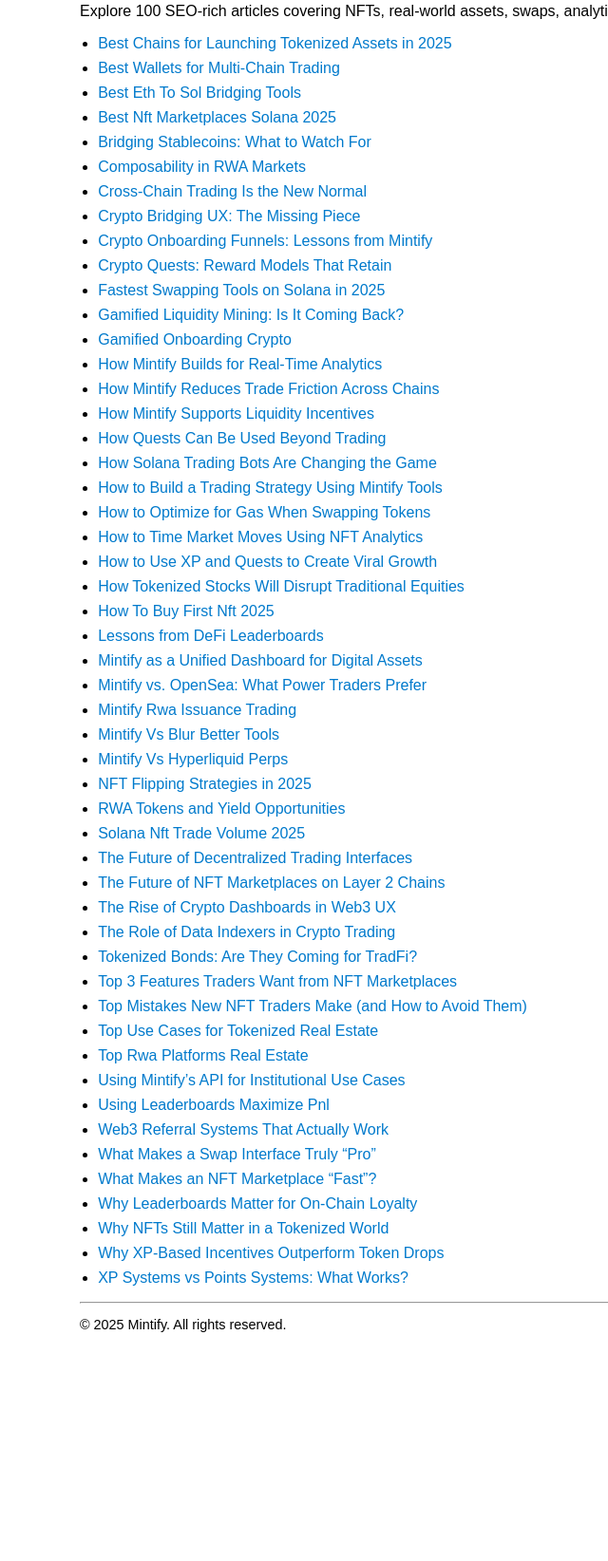
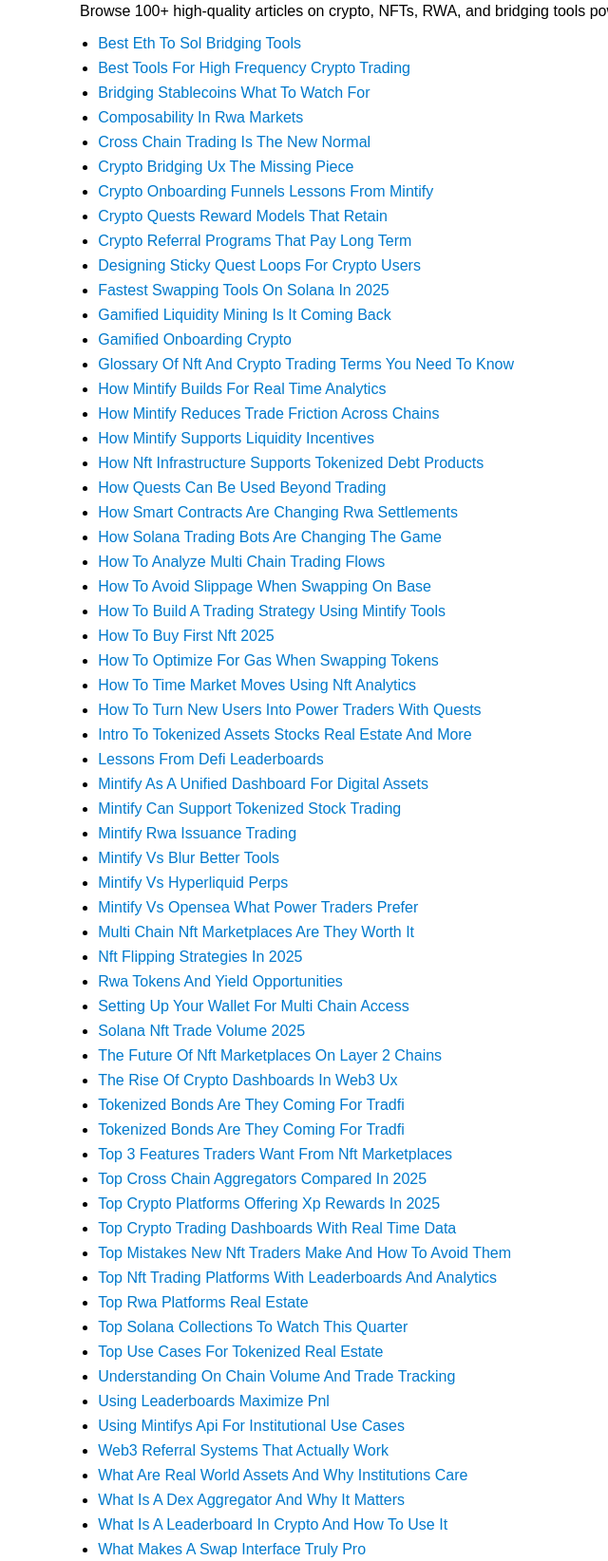
Before and after one commit to xqcaccount/mintifyxyz2, a plain HTML site: page index.html in a window 1280 px wide. Shown: the part 109-1753 px from the top of the page at 95% size, without its empty margins (156-796 px from the left). Before the commit the page ends 1559 px from the top, so only its background shows below. Drawn offline with Linux system fonts and the light colour scheme.

Commit message:
Full rebuild: index with all SEO article titles

```diff
--- a/index.html
+++ b/index.html
@@ -14,59 +14,77 @@
 </head>
 <body>
   <h1>Mintify SEO Article Hub</h1>
-  <p>Explore 100 SEO-rich articles covering NFTs, real-world assets, swaps, analytics, and more. Powered by <a href="https://mintify.com" target="_blank">Mintify</a>.</p>
+  <p>Browse 100+ high-quality articles on crypto, NFTs, RWA, and bridging tools powered by <a href="https://mintify.com" target="_blank">Mintify</a>.</p>
   <ul>
-    <li><a href="posts/best-chains-for-launching-tokenized-assets-in-2025.md">Best Chains for Launching Tokenized Assets in 2025</a></li>
-    <li><a href="posts/best-wallets-for-multi-chain-trading.md">Best Wallets for Multi-Chain Trading</a></li>
     <li><a href="posts/best-eth-to-sol-bridging-tools.md">Best Eth To Sol Bridging Tools</a></li>
-    <li><a href="posts/best-nft-marketplaces-solana-2025.md">Best Nft Marketplaces Solana 2025</a></li>
-    <li><a href="posts/bridging-stablecoins-what-to-watch-for.md">Bridging Stablecoins: What to Watch For</a></li>
-    <li><a href="posts/composability-in-rwa-markets.md">Composability in RWA Markets</a></li>
-    <li><a href="posts/cross-chain-trading-is-the-new-normal.md">Cross-Chain Trading Is the New Normal</a></li>
-    <li><a href="posts/crypto-bridging-ux-the-missing-piece.md">Crypto Bridging UX: The Missing Piece</a></li>
-    <li><a href="posts/crypto-onboarding-funnels-lessons-from-mintify.md">Crypto Onboarding Funnels: Lessons from Mintify</a></li>
-    <li><a href="posts/crypto-quests-reward-models-that-retain.md">Crypto Quests: Reward Models That Retain</a></li>
-    <li><a href="posts/fastest-swapping-tools-on-solana-in-2025.md">Fastest Swapping Tools on Solana in 2025</a></li>
-    <li><a href="posts/gamified-liquidity-mining-is-it-coming-back.md">Gamified Liquidity Mining: Is It Coming Back?</a></li>
+    <li><a href="posts/best-tools-for-high-frequency-crypto-trading.md">Best Tools For High Frequency Crypto Trading</a></li>
+    <li><a href="posts/bridging-stablecoins-what-to-watch-for.md">Bridging Stablecoins What To Watch For</a></li>
+    <li><a href="posts/composability-in-rwa-markets.md">Composability In Rwa Markets</a></li>
+    <li><a href="posts/cross-chain-trading-is-the-new-normal.md">Cross Chain Trading Is The New Normal</a></li>
+    <li><a href="posts/crypto-bridging-ux-the-missing-piece.md">Crypto Bridging Ux The Missing Piece</a></li>
+    <li><a href="posts/crypto-onboarding-funnels-lessons-from-mintify.md">Crypto Onboarding Funnels Lessons From Mintify</a></li>
+    <li><a href="posts/crypto-quests-reward-models-that-retain.md">Crypto Quests Reward Models That Retain</a></li>
+    <li><a href="posts/crypto-referral-programs-that-pay-long-term.md">Crypto Referral Programs That Pay Long Term</a></li>
+    <li><a href="posts/designing-sticky-quest-loops-for-crypto-users.md">Designing Sticky Quest Loops For Crypto Users</a></li>
+    <li><a href="posts/fastest-swapping-tools-on-solana-in-2025.md">Fastest Swapping Tools On Solana In 2025</a></li>
+    <li><a href="posts/gamified-liquidity-mining-is-it-coming-back.md">Gamified Liquidity Mining Is It Coming Back</a></li>
     <li><a href="posts/gamified-onboarding-crypto.md">Gamified Onboarding Crypto</a></li>
-    <li><a href="posts/how-mintify-builds-for-real-time-analytics.md">How Mintify Builds for Real-Time Analytics</a></li>
+    <li><a href="posts/glossary-of-nft-and-crypto-trading-terms-you-need-to-know.md">Glossary Of Nft And Crypto Trading Terms You Need To Know</a></li>
+    <li><a href="posts/how-mintify-builds-for-real-time-analytics.md">How Mintify Builds For Real Time Analytics</a></li>
     <li><a href="posts/how-mintify-reduces-trade-friction-across-chains.md">How Mintify Reduces Trade Friction Across Chains</a></li>
     <li><a href="posts/how-mintify-supports-liquidity-incentives.md">How Mintify Supports Liquidity Incentives</a></li>
+    <li><a href="posts/how-nft-infrastructure-supports-tokenized-debt-products.md">How Nft Infrastructure Supports Tokenized Debt Products</a></li>
     <li><a href="posts/how-quests-can-be-used-beyond-trading.md">How Quests Can Be Used Beyond Trading</a></li>
-    <li><a href="posts/how-solana-trading-bots-are-changing-the-game.md">How Solana Trading Bots Are Changing the Game</a></li>
-    <li><a href="posts/how-to-build-a-trading-strategy-using-mintify-tools.md">How to Build a Trading Strategy Using Mintify Tools</a></li>
-    <li><a href="posts/how-to-optimize-for-gas-when-swapping-tokens.md">How to Optimize for Gas When Swapping Tokens</a></li>
-    <li><a href="posts/how-to-time-market-moves-using-nft-analytics.md">How to Time Market Moves Using NFT Analytics</a></li>
-    <li><a href="posts/how-to-use-xp-and-quests-to-create-viral-growth.md">How to Use XP and Quests to Create Viral Growth</a></li>
-    <li><a href="posts/how-tokenized-stocks-will-disrupt-traditional-equities.md">How Tokenized Stocks Will Disrupt Traditional Equities</a></li>
+    <li><a href="posts/how-smart-contracts-are-changing-rwa-settlements.md">How Smart Contracts Are Changing Rwa Settlements</a></li>
+    <li><a href="posts/how-solana-trading-bots-are-changing-the-game.md">How Solana Trading Bots Are Changing The Game</a></li>
+    <li><a href="posts/how-to-analyze-multi-chain-trading-flows.md">How To Analyze Multi Chain Trading Flows</a></li>
+    <li><a href="posts/how-to-avoid-slippage-when-swapping-on-base.md">How To Avoid Slippage When Swapping On Base</a></li>
+    <li><a href="posts/how-to-build-a-trading-strategy-using-mintify-tools.md">How To Build A Trading Strategy Using Mintify Tools</a></li>
     <li><a href="posts/how-to-buy-first-nft-2025.md">How To Buy First Nft 2025</a></li>
-    <li><a href="posts/lessons-from-defi-leaderboards.md">Lessons from DeFi Leaderboards</a></li>
-    <li><a href="posts/mintify-as-a-unified-dashboard-for-digital-assets.md">Mintify as a Unified Dashboard for Digital Assets</a></li>
-    <li><a href="posts/mintify-vs-opensea-what-power-traders-prefer.md">Mintify vs. OpenSea: What Power Traders Prefer</a></li>
+    <li><a href="posts/how-to-optimize-for-gas-when-swapping-tokens.md">How To Optimize For Gas When Swapping Tokens</a></li>
+    <li><a href="posts/how-to-time-market-moves-using-nft-analytics.md">How To Time Market Moves Using Nft Analytics</a></li>
+    <li><a href="posts/how-to-turn-new-users-into-power-traders-with-quests.md">How To Turn New Users Into Power Traders With Quests</a></li>
+    <li><a href="posts/intro-to-tokenized-assets-stocks-real-estate-and-more.md">Intro To Tokenized Assets Stocks Real Estate And More</a></li>
+    <li><a href="posts/lessons-from-defi-leaderboards.md">Lessons From Defi Leaderboards</a></li>
+    <li><a href="posts/mintify-as-a-unified-dashboard-for-digital-assets.md">Mintify As A Unified Dashboard For Digital Assets</a></li>
+    <li><a href="posts/mintify-can-support-tokenized-stock-trading.md">Mintify Can Support Tokenized Stock Trading</a></li>
     <li><a href="posts/mintify-rwa-issuance-trading.md">Mintify Rwa Issuance Trading</a></li>
     <li><a href="posts/mintify-vs-blur-better-tools.md">Mintify Vs Blur Better Tools</a></li>
     <li><a href="posts/mintify-vs-hyperliquid-perps.md">Mintify Vs Hyperliquid Perps</a></li>
-    <li><a href="posts/nft-flipping-strategies-in-2025.md">NFT Flipping Strategies in 2025</a></li>
-    <li><a href="posts/rwa-tokens-and-yield-opportunities.md">RWA Tokens and Yield Opportunities</a></li>
+    <li><a href="posts/mintify-vs-opensea-what-power-traders-prefer.md">Mintify Vs Opensea What Power Traders Prefer</a></li>
+    <li><a href="posts/multi-chain-nft-marketplaces-are-they-worth-it.md">Multi Chain Nft Marketplaces Are They Worth It</a></li>
+    <li><a href="posts/nft-flipping-strategies-in-2025.md">Nft Flipping Strategies In 2025</a></li>
+    <li><a href="posts/rwa-tokens-and-yield-opportunities.md">Rwa Tokens And Yield Opportunities</a></li>
+    <li><a href="posts/setting-up-your-wallet-for-multi-chain-access.md">Setting Up Your Wallet For Multi Chain Access</a></li>
     <li><a href="posts/solana-nft-trade-volume-2025.md">Solana Nft Trade Volume 2025</a></li>
-    <li><a href="posts/the-future-of-decentralized-trading-interfaces.md">The Future of Decentralized Trading Interfaces</a></li>
-    <li><a href="posts/the-future-of-nft-marketplaces-on-layer-2-chains.md">The Future of NFT Marketplaces on Layer 2 Chains</a></li>
-    <li><a href="posts/the-rise-of-crypto-dashboards-in-web3-ux.md">The Rise of Crypto Dashboards in Web3 UX</a></li>
-    <li><a href="posts/the-role-of-data-indexers-in-crypto-trading.md">The Role of Data Indexers in Crypto Trading</a></li>
-    <li><a href="posts/tokenized-bonds-are-they-coming-for-tradfi.md">Tokenized Bonds: Are They Coming for TradFi?</a></li>
-    <li><a href="posts/top-3-features-traders-want-from-nft-marketplaces.md">Top 3 Features Traders Want from NFT Marketplaces</a></li>
-    <li><a href="posts/top-mistakes-new-nft-traders-make-(and-how-to-avoid-them).md">Top Mistakes New NFT Traders Make (and How to Avoid Them)</a></li>
-    <li><a href="posts/top-use-cases-for-tokenized-real-estate.md">Top Use Cases for Tokenized Real Estate</a></li>
+    <li><a href="posts/the-future-of-nft-marketplaces-on-layer-2-chains.md">The Future Of Nft Marketplaces On Layer 2 Chains</a></li>
+    <li><a href="posts/the-rise-of-crypto-dashboards-in-web3-ux.md">The Rise Of Crypto Dashboards In Web3 Ux</a></li>
+    <li><a href="posts/tokenized-bonds-are-they-coming-for-tradfi.md">Tokenized Bonds Are They Coming For Tradfi</a></li>
+    <li><a href="posts/tokenized-bonds-are-they-coming-for-tradfi.md">Tokenized Bonds Are They Coming For Tradfi</a></li>
+    <li><a href="posts/top-3-features-traders-want-from-nft-marketplaces.md">Top 3 Features Traders Want From Nft Marketplaces</a></li>
+    <li><a href="posts/top-cross-chain-aggregators-compared-in-2025.md">Top Cross Chain Aggregators Compared In 2025</a></li>
+    <li><a href="posts/top-crypto-platforms-offering-xp-rewards-in-2025.md">Top Crypto Platforms Offering Xp Rewards In 2025</a></li>
+    <li><a href="posts/top-crypto-trading-dashboards-with-real-time-data.md">Top Crypto Trading Dashboards With Real Time Data</a></li>
+    <li><a href="posts/top-mistakes-new-nft-traders-make-and-how-to-avoid-them.md">Top Mistakes New Nft Traders Make And How To Avoid Them</a></li>
+    <li><a href="posts/top-nft-trading-platforms-with-leaderboards-and-analytics.md">Top Nft Trading Platforms With Leaderboards And Analytics</a></li>
     <li><a href="posts/top-rwa-platforms-real-estate.md">Top Rwa Platforms Real Estate</a></li>
-    <li><a href="posts/using-mintifys-api-for-institutional-use-cases.md">Using Mintify’s API for Institutional Use Cases</a></li>
+    <li><a href="posts/top-solana-collections-to-watch-this-quarter.md">Top Solana Collections To Watch This Quarter</a></li>
+    <li><a href="posts/top-use-cases-for-tokenized-real-estate.md">Top Use Cases For Tokenized Real Estate</a></li>
+    <li><a href="posts/understanding-on-chain-volume-and-trade-tracking.md">Understanding On Chain Volume And Trade Tracking</a></li>
     <li><a href="posts/using-leaderboards-maximize-pnl.md">Using Leaderboards Maximize Pnl</a></li>
+    <li><a href="posts/using-mintifys-api-for-institutional-use-cases.md">Using Mintifys Api For Institutional Use Cases</a></li>
     <li><a href="posts/web3-referral-systems-that-actually-work.md">Web3 Referral Systems That Actually Work</a></li>
-    <li><a href="posts/what-makes-a-swap-interface-truly-pro.md">What Makes a Swap Interface Truly “Pro”</a></li>
-    <li><a href="posts/what-makes-an-nft-marketplace-fast.md">What Makes an NFT Marketplace “Fast”?</a></li>
-    <li><a href="posts/why-leaderboards-matter-for-on-chain-loyalty.md">Why Leaderboards Matter for On-Chain Loyalty</a></li>
-    <li><a href="posts/why-nfts-still-matter-in-a-tokenized-world.md">Why NFTs Still Matter in a Tokenized World</a></li>
-    <li><a href="posts/why-xp-based-incentives-outperform-token-drops.md">Why XP-Based Incentives Outperform Token Drops</a></li>
-    <li><a href="posts/xp-systems-vs-points-systems-what-works.md">XP Systems vs Points Systems: What Works?</a></li>
+    <li><a href="posts/what-are-real-world-assets-and-why-institutions-care.md">What Are Real World Assets And Why Institutions Care</a></li>
+    <li><a href="posts/what-is-a-dex-aggregator-and-why-it-matters.md">What Is A Dex Aggregator And Why It Matters</a></li>
+    <li><a href="posts/what-is-a-leaderboard-in-crypto-and-how-to-use-it.md">What Is A Leaderboard In Crypto And How To Use It</a></li>
+    <li><a href="posts/what-makes-a-swap-interface-truly-pro.md">What Makes A Swap Interface Truly Pro</a></li>
+    <li><a href="posts/what-makes-an-nft-marketplace-fast.md">What Makes An Nft Marketplace Fast</a></li>
+    <li><a href="posts/where-to-swap-between-usdc-eth-and-sol-with-one-click.md">Where To Swap Between Usdc Eth And Sol With One Click</a></li>
+    <li><a href="posts/why-leaderboards-matter-for-on-chain-loyalty.md">Why Leaderboards Matter For On Chain Loyalty</a></li>
+    <li><a href="posts/why-mintifys-crypto-tab-is-built-for-speed.md">Why Mintifys Crypto Tab Is Built For Speed</a></li>
+    <li><a href="posts/why-nfts-still-matter-in-a-tokenized-world.md">Why Nfts Still Matter In A Tokenized World</a></li>
+    <li><a href="posts/why-xp-based-incentives-outperform-token-drops.md">Why Xp Based Incentives Outperform Token Drops</a></li>
+    <li><a href="posts/xp-systems-vs-points-systems-what-works.md">Xp Systems Vs Points Systems What Works</a></li>
 
   </ul>
   <hr />
```
